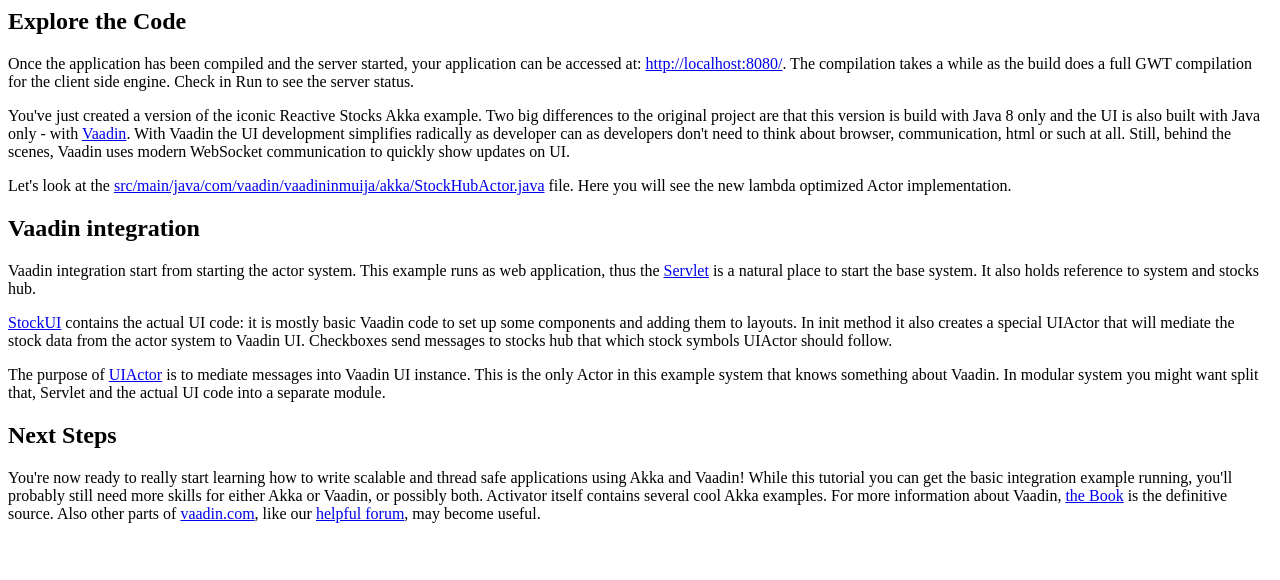
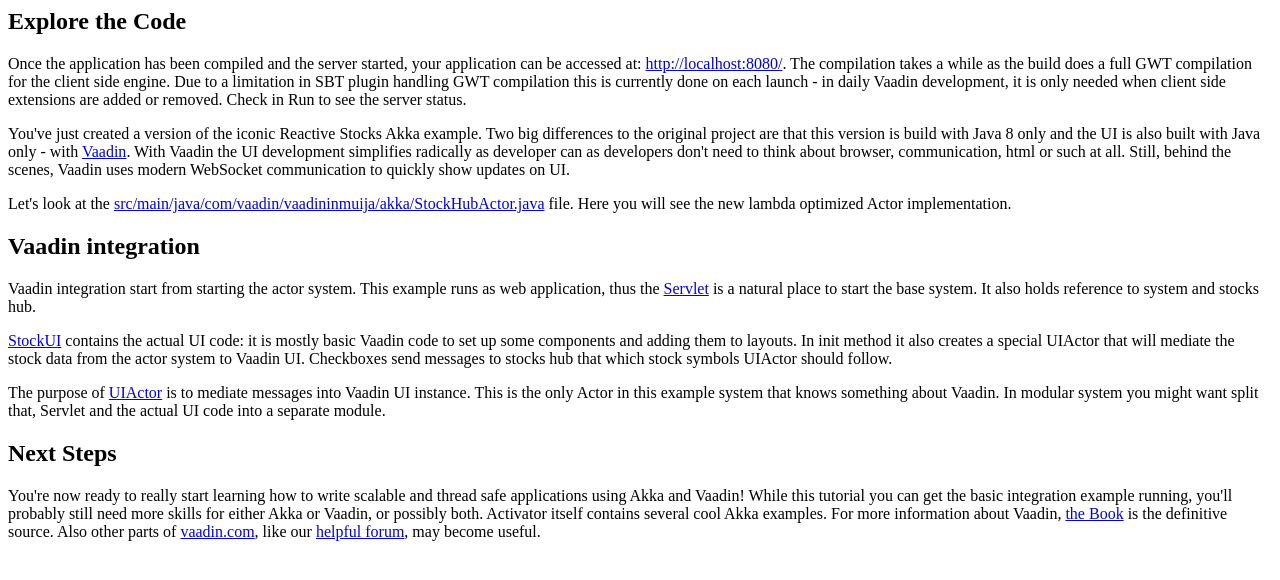
Before and after one commit to mstahv/vaadin-in-akka, a plain HTML site: page tutorial/index.html in a window 1280 px wide. Drawn offline with Linux system fonts and the light colour scheme.

Commit message:
Link to web app now opens into new window, added details about lengthy GWT compilation

```diff
--- a/tutorial/index.html
+++ b/tutorial/index.html
@@ -6,7 +6,7 @@
 <div>
     <h2> Explore the Code</h2>
 
-    <p>Once the application has been compiled and the server started, your application can be accessed at: <a href="http://localhost:8080/">http://localhost:8080/</a>. The compilation takes a while as the build does a full GWT compilation for the client side engine.
+    <p>Once the application has been compiled and the server started, your application can be accessed at: <a href="http://localhost:8080/" target="_blank">http://localhost:8080/</a>. The compilation takes a while as the build does a full GWT compilation for the client side engine. Due to a limitation in SBT plugin handling GWT compilation this is currently done on each launch - in daily Vaadin development, it is only needed when client side extensions are added or removed.
     Check in Run to see the server status.</p>
 
     <p>You've just created a version of the iconic Reactive Stocks Akka example. Two big differences to the original project are that this version is build with Java 8 only and the UI is also built with Java only - with <a href="https://vaadin.com/">Vaadin</a>. With Vaadin the UI development simplifies radically as developer can as developers don't need to think about browser, communication, html or such at all. Still, behind the scenes, Vaadin uses modern WebSocket communication to quickly show updates on UI.</p>
```
